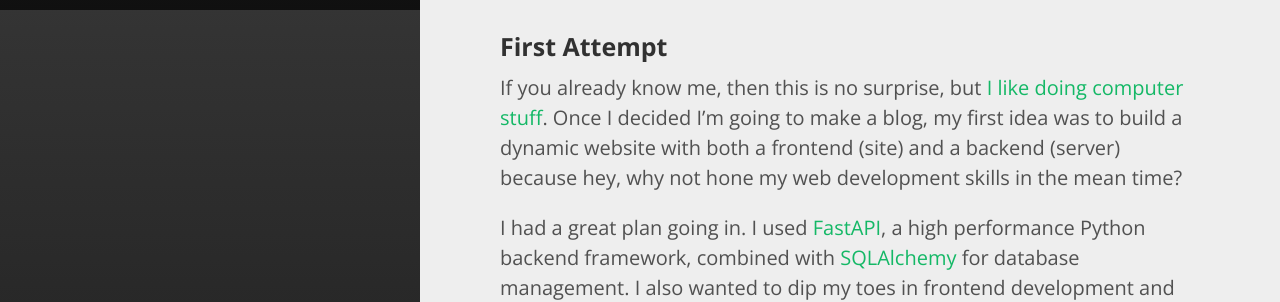
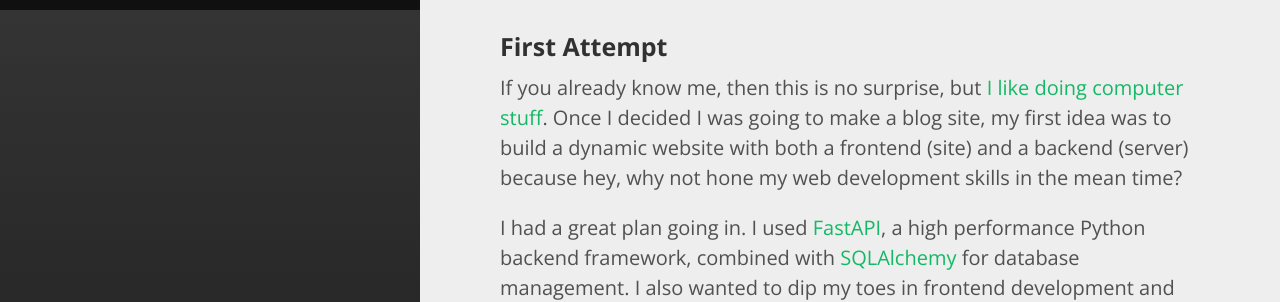
Before and after one commit to dlzou/dlzou.github.io, a Jekyll site: the page built from _posts/2020-08-24-hello-world.md, in a window 1280 px wide and 1400 px high, scrolled down 734 px. Shown: the part 156-458 px from the top of the window. Built offline with Jekyll 4.4.1, drawn with Linux system fonts in a browser that asks for light colours; some of the changed lines change nothing that is shown; some of the changed text lies outside the part shown.

Commit message:
minor edits to hello world

```diff
--- a/_posts/2020-08-24-hello-world.md
+++ b/_posts/2020-08-24-hello-world.md
@@ -23,7 +23,7 @@ With plenty of problems to ponder and not much to do, I often find myself stuck
 
 ### First Attempt
 
-If you already know me, then this is no surprise, but [I like doing computer stuff](https://i.imgur.com/Hfzf14T.gif). Once I decided I'm going to make a blog, my first idea was to build a dynamic website with both a frontend (site) and a backend (server) because hey, why not hone my web development skills in the mean time?
+If you already know me, then this is no surprise, but [I like doing computer stuff](https://i.imgur.com/Hfzf14T.gif). Once I decided I was going to make a blog site, my first idea was to build a dynamic website with both a frontend (site) and a backend (server) because hey, why not hone my web development skills in the mean time?
 
 I had a great plan going in. I used [FastAPI](https://fastapi.tiangolo.com/), a high performance Python backend framework, combined with [SQLAlchemy](https://www.sqlalchemy.org/) for database management. I also wanted to dip my toes in frontend development and figured [Vue.js](https://vuejs.org/) would be approachable.
 
@@ -40,9 +40,9 @@ This whole time, I underestimated how powerful and ubiquitous static blogging ha
 
 But it seems that I've been behind the curve, because new technologies and services are bringing more and more features to static sites. One of them is [Jekyll](https://jekyllrb.com/). Jekyll has everything I'm looking for---open source, content management system, built-in pagination, a cool vertical theme---and then some. It took me just one afternoon to set it up and play with some styling, and now it's hosted on [GitHub Pages](https://pages.github.com/), free of charge and free of upkeep. This process gave me appreciation for the difference made by choosing the right tool.
 
-Also, shoutout to [@mdo](https://github.com/poole/hyde) and [@fongandrew](https://github.com/fongandrew/hydeout) for the fresh-looking theme.
+By the way, shoutout to [@mdo](https://github.com/poole/hyde) and [@fongandrew](https://github.com/fongandrew/hydeout) for the fresh theme.
 
-(Might sound like a sponsored message, but I pinky swear it's not)
+(Might read like a sponsored message, but I pinky swear it's not)
 
 
 ### Plans For This Website
```
